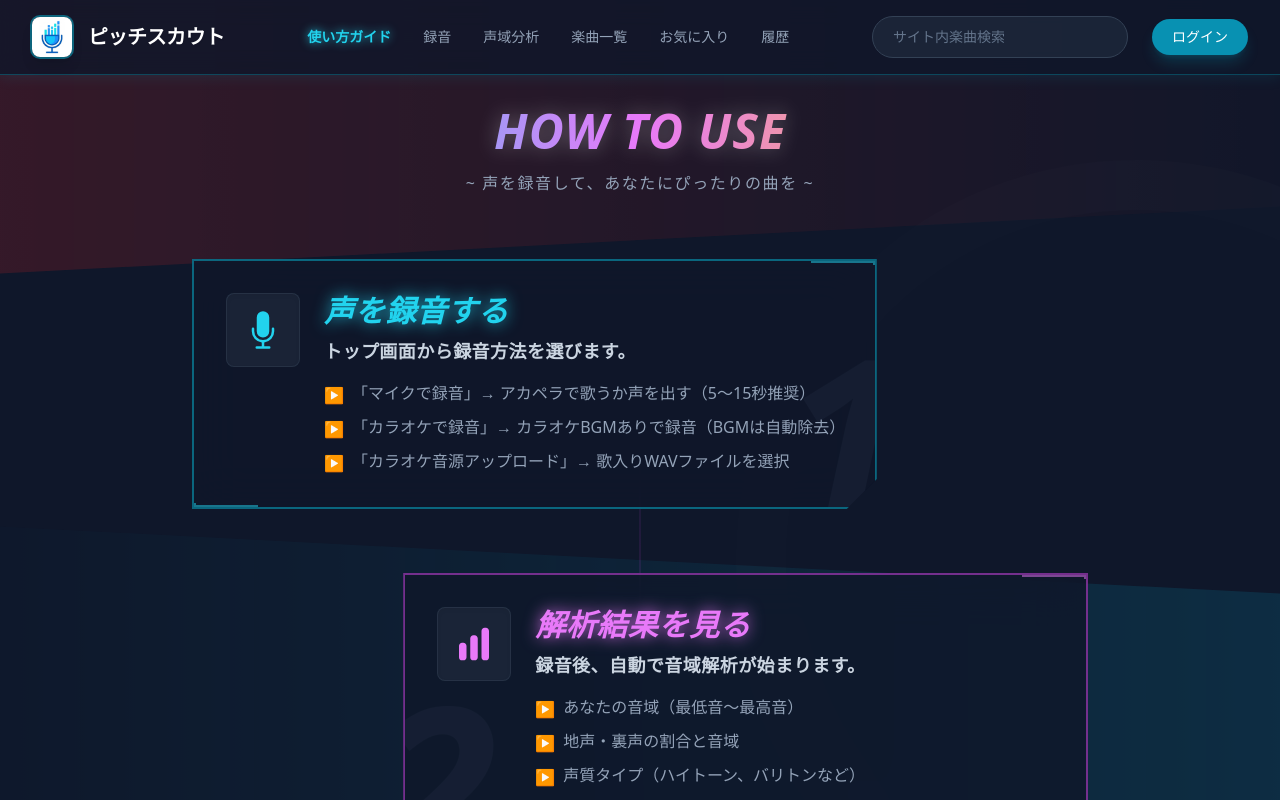
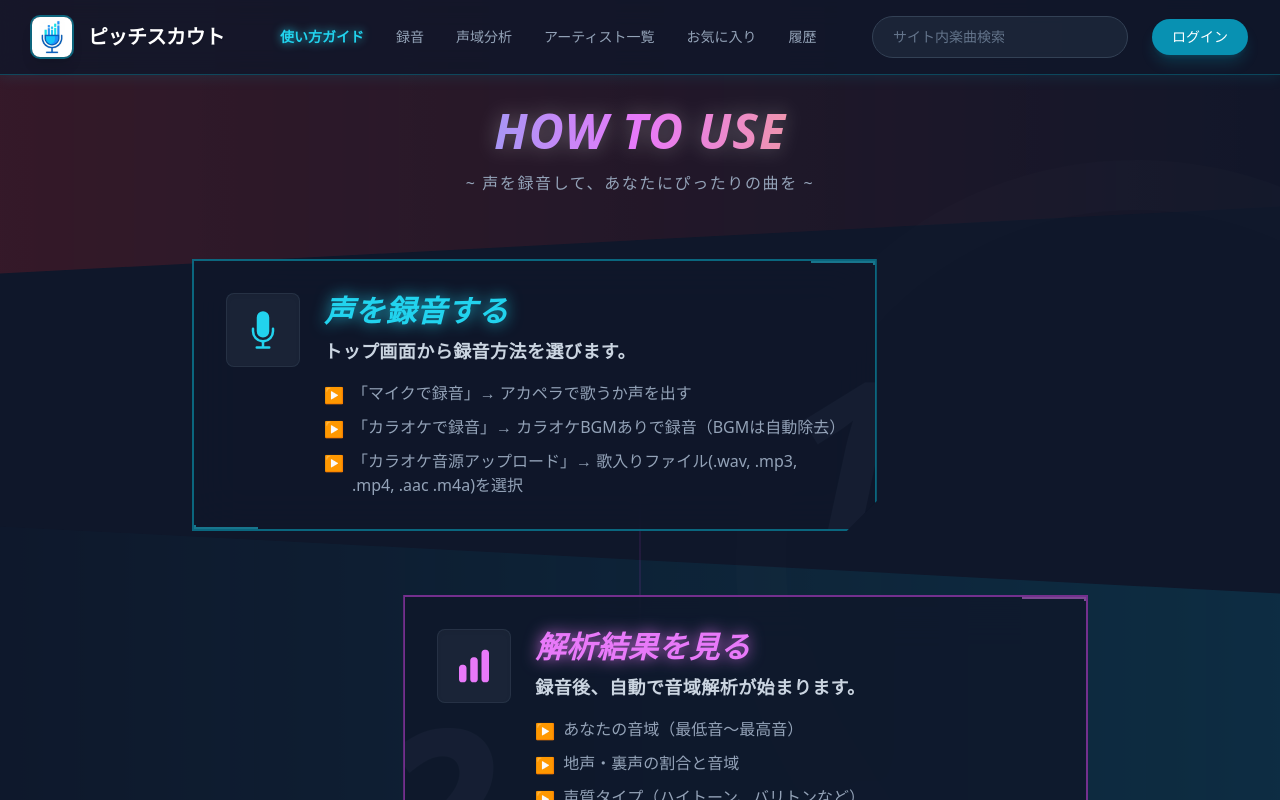
Before and after one commit to kc3hack/2026_team11, a React (Create React App) app in the folder frontend/: page /guide in a window 1280 px wide. Shown: the top 800 px of the page. Built offline with nearby package versions, Linux system fonts and the light colour scheme; no server answers.

Commit message:
使い方ガイドに対応ファイル形式を明記、曲名一覧をアーティスト一覧に変更

```diff
--- a/frontend/src/GuidePage.tsx
+++ b/frontend/src/GuidePage.tsx
@@ -11,9 +11,9 @@ const steps = [
         title: "声を録音する",
         desc: "トップ画面から録音方法を選びます。",
         details: [
-            "「マイクで録音」→ アカペラで歌うか声を出す（5〜15秒推奨）",
+            "「マイクで録音」→ アカペラで歌うか声を出す",
             "「カラオケで録音」→ カラオケBGMありで録音（BGMは自動除去）",
-            "「カラオケ音源アップロード」→ 歌入りWAVファイルを選択",
+            "「カラオケ音源アップロード」→ 歌入りファイル(.wav, .mp3, .mp4, .aac .m4a)を選択",
         ],
     },
     {
--- a/frontend/src/components/Header.tsx
+++ b/frontend/src/components/Header.tsx
@@ -51,7 +51,7 @@ const Header: React.FC<HeaderProps> = ({
                     声域分析
                 </button>
                 <button type="button" onClick={() => navigate("/songs")} className={navClass(isActive(["/songs"]))}>
-                    楽曲一覧
+                    アーティスト一覧
                 </button>
                 <button type="button" onClick={() => navigate("/favorites")} className={navClass(isActive(["/favorites"]))}>
                     お気に入り
```
